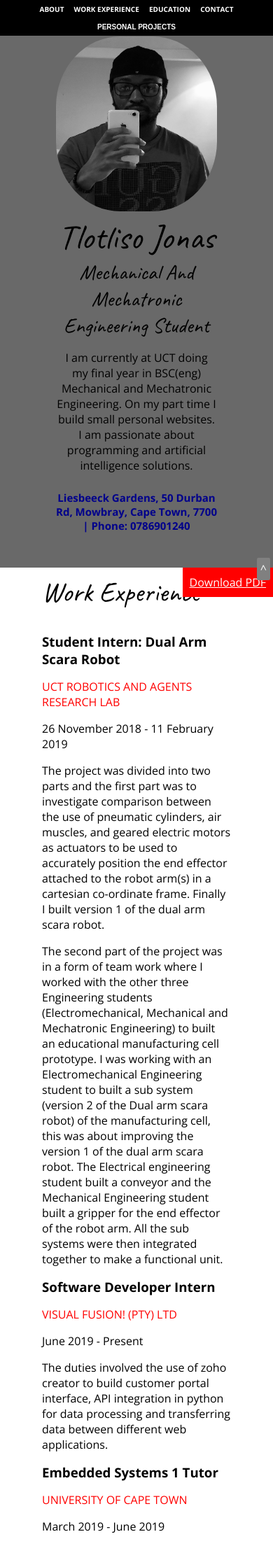
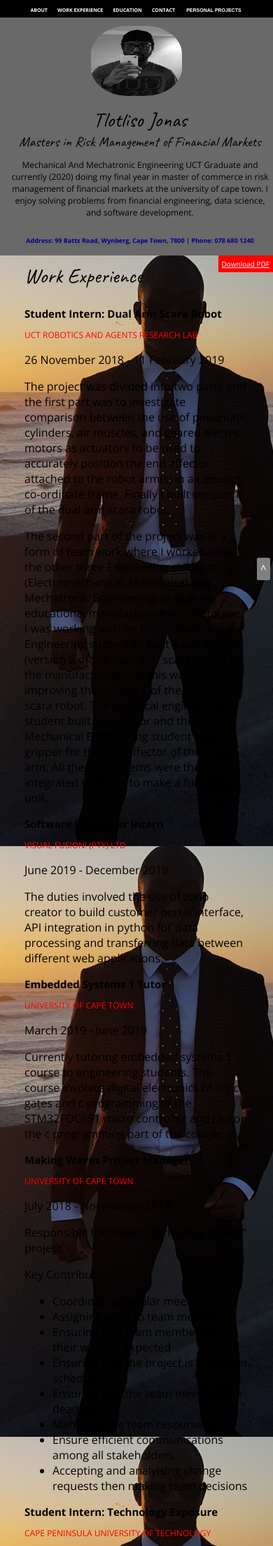
Before and after one commit to tlotlisojonas/tlotlisojonas.github.io, a PHP site: page /index.html in a window 390 px wide. Shown: the top 2209 px of the page at 70% size. Run offline with PHP 8.4, Linux system fonts and the light colour scheme; some libraries are stand-ins or nearby versions; some web fonts are replaced.

Commit message:
css updates

```diff
--- a/index.html
+++ b/index.html
@@ -59,9 +59,9 @@
             <div class="column">
 
             <h1>Tlotliso Jonas</h1>
-            <h2>Mechanical And Mechatronic Engineering Student</h2>
-            <p>I am currently at UCT doing my final year in BSC(eng) Mechanical and Mechatronic Engineering. On my part time I build small personal websites. I am passionate about programming and artificial intelligence solutions.</p>
-            <h3>Liesbeeck Gardens, 50 Durban Rd, Mowbray, Cape Town, 7700 | Phone: 0786901240</h3>
+            <h2>Masters in Risk Management of Financial Markets</h2>
+            <p>Mechanical And Mechatronic Engineering UCT Graduate and currently (2020) doing my final year in master of commerce in risk management of financial markets at the university of cape town. I enjoy solving problems from financial engineering, data science, and software development.</p>
+            <h3>Address: 99 Batts Road, Wynberg, Cape Town, 7800 | Phone: 078 680 1240</h3>
 
 
 <!--            Type Something <input type="search"><br>-->
@@ -92,7 +92,7 @@
             <div class="column-narrow">
              <h3>Software Developer Intern</h3>
             <a href="https://www.v-f-g.com/"><p class="uppercase">Visual Fusion! (Pty) Ltd</p></a>
-             <p>June 2019 - Present</p>
+             <p>June 2019 - December 2019</p>
              <p>The duties involved the use of zoho creator to build customer portal interface, API
     integration in python for data processing and transferring data between different web
     applications.</p>
--- a/styles.css
+++ b/styles.css
@@ -474,10 +474,6 @@ h3 ~ p {
     fill: blue;
     }
 
-    .work{
-         background: white;
-
-    }
 
 
 .contact-info a {
@@ -615,23 +611,7 @@ h3 ~ p {
 
 .dropdown:hover .dropbtn {background-color: black; text-decoration: underline white}
 
-@media (max-width:660px){
-
-    header h1{
-        font-size: 60px;
-    }
-    header h2{
-        font-size: 30px;
-    }
-
-    nav a {
-        font-size: 10px;
-    }
-    .dropbtn{
-
-        font-size: 10px;
-        padding: 7px;
-    }
+@media (max-width:668px){
 
 
     .side-bar {
@@ -651,30 +631,88 @@ h3 ~ p {
     background: black;
 }
 
-}
 
-@media (max-width:460px){
-
-    header{
+    header {
         padding-top: 0px;
     }
-    header h1{
-        font-size: 50px;
+
+        header h1 {
+            font-size: 30px;
+        }
+
+        header h2 {
+            font-size: 20px;
+        }
+
+
+        header h3 {
+            font-size: 9px;
+        }
+
+    .profile-img {
+        margin-top: 10px;
+        height: 100px;
+        width: 130px;
     }
-        header h2{
+
+    nav a {
+        font-size: 7px;
+    }
+
+    .dropbtn {
+        font-size: 7px;
+        padding: 7px;
+    }
+
+    .column {
+        padding: 5px;
+        margin:5px;
+        font-size:12px;
+    }
+
+    .header_content-wrap{
+        width:100%;
+        margin:0px;
+        padding:5px;
+    }
+
+    .btn {
+        font-size:10px;
+        padding: 5px;
+        display: inline-block;
+    }
+
+    .work h2 {
         font-size: 30px;
-    }
-    }
-        header h3{
-        font-size: 15px;
-    }
-    .profile-img{
-
-        margin-top: -20px;
-        height: 250px;
-        width: 230px;
     }
 
 
+    .work h3{
+        font-size:15px;
+    }
 
+    .work a{
+        font-size:12px;
+    }
+
+    .work{
+        margin: 0px -25px ;
+    }
+
+    .education {
+        margin: 0px -25px;
+    }
+
+    .contact-info {
+
+        margin: 0px -25px;
+    }
+
+    footer h2{
+        font-size:35px;
+    }
+
+    footer p {
+        font-size: 12px;
+    }
 }
```
